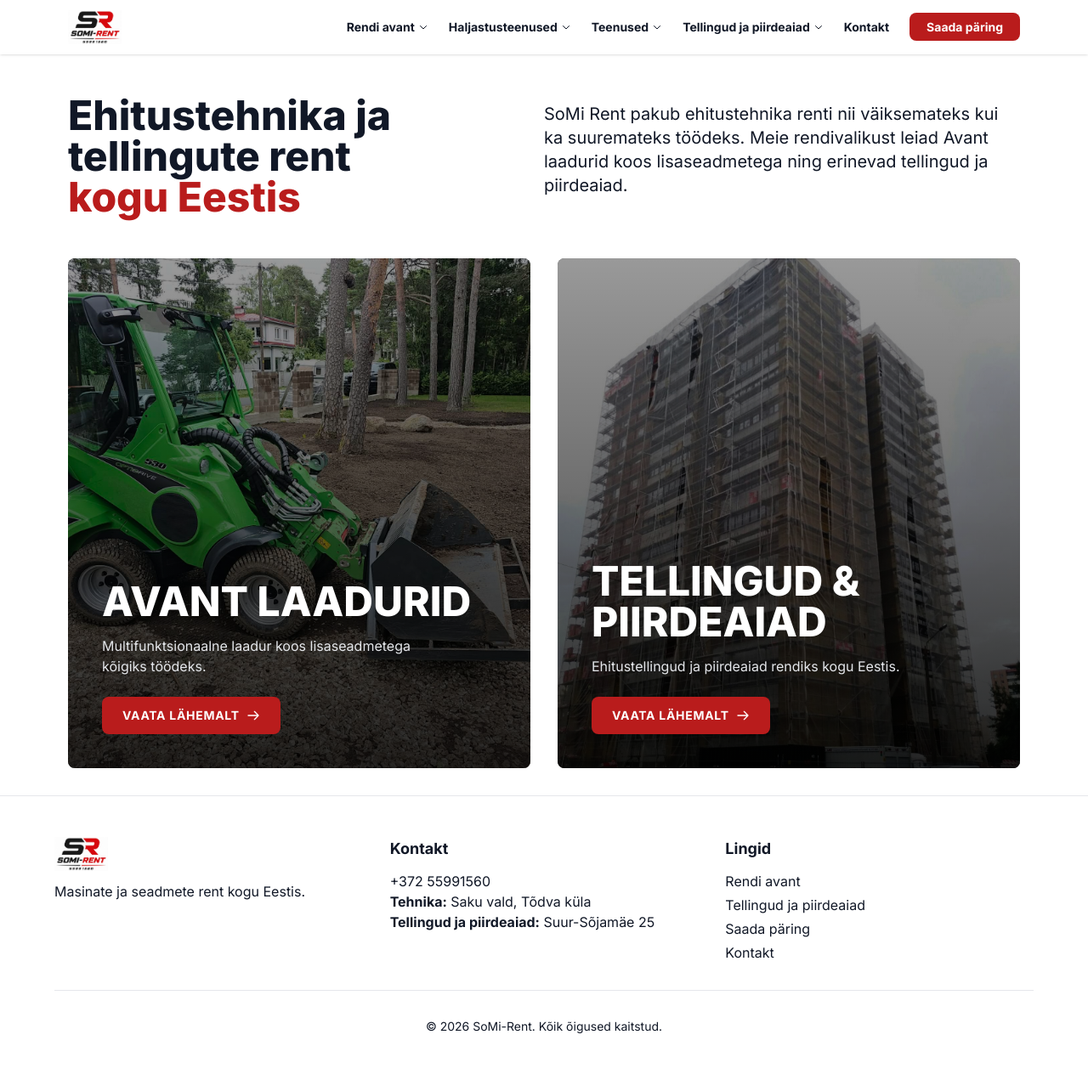
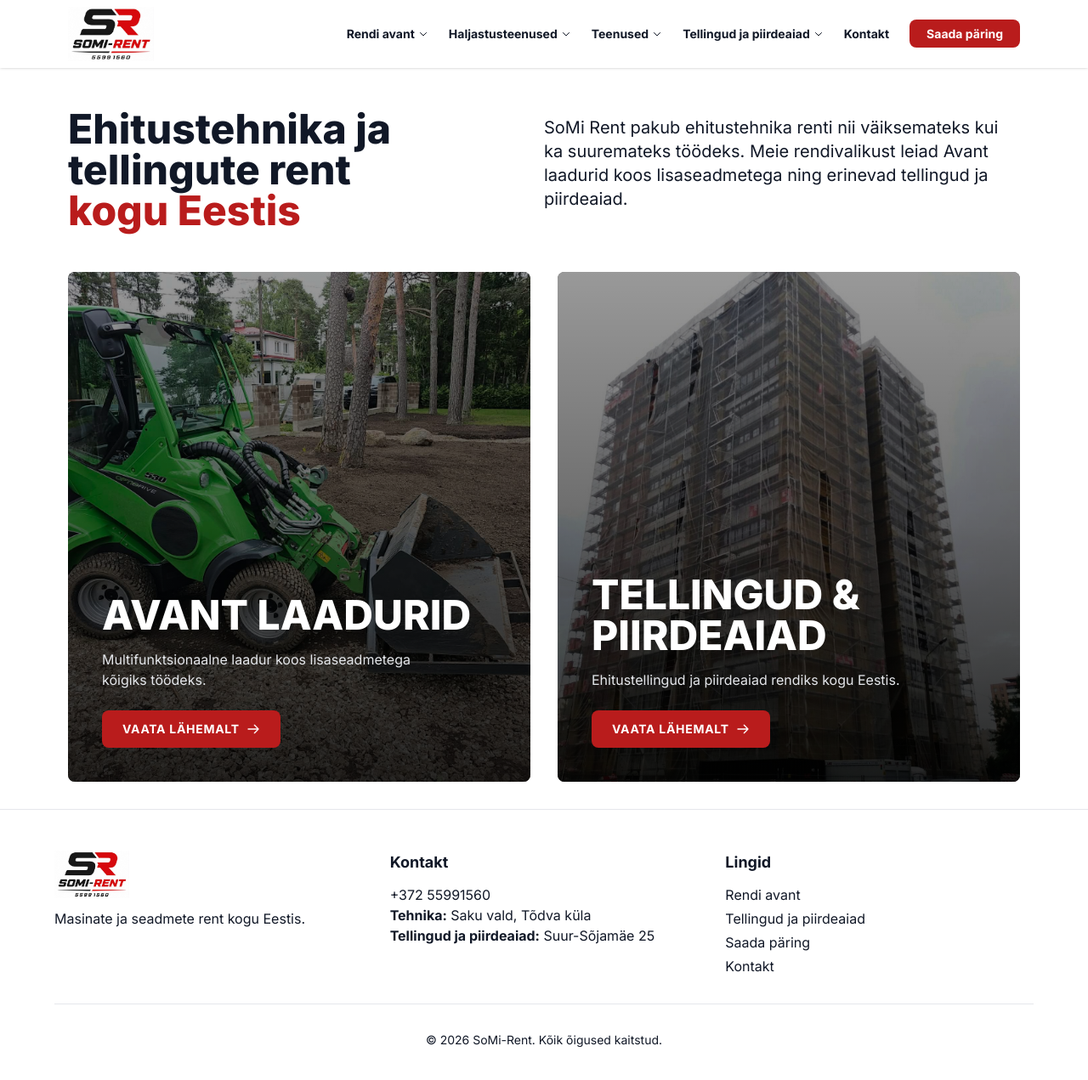
Before and after one commit to SoMi-Rent-OU/rendiportaal-homepage, a Jekyll site: the page built from index.md, in a window 1280 px wide and 1282 px high. Shown: the top 1271 px of the window at 85% size. Built offline with Jekyll 4.4.1, drawn with Linux system fonts in a browser that asks for light colours.

Commit message:
make logo bigger & change to correct og img

```diff
--- a/_includes/footer.html
+++ b/_includes/footer.html
@@ -1,7 +1,7 @@
 <footer class="border-t py-12 px-4">
   <div class="max-w-6xl mx-auto grid md:grid-cols-3 gap-8">
     <div>
-      <img loading="lazy" src="/images/logo.jpeg" alt="SoMi-Rent" class="h-10 mb-3">
+      <img loading="lazy" src="/images/logo.jpeg" alt="SoMi-Rent" class="h-14 mb-3">
       <p>Masinate ja seadmete rent kogu Eestis.</p>
     </div>
     <div>
--- a/_includes/navbar.html
+++ b/_includes/navbar.html
@@ -1,7 +1,7 @@
 <nav class="bg-white shadow sticky top-0 z-50">
-  <div class="max-w-6xl mx-auto px-4 flex items-center justify-between h-16">
+  <div class="max-w-6xl mx-auto px-4 flex items-center justify-between h-20">
     <a href="/" class="flex items-center gap-2">
-      <img src="/images/logo.jpeg" alt="SoMi-Rent" class="h-10">
+      <img src="/images/logo.jpeg" alt="SoMi-Rent" class="h-16">
     </a>
 
     <!-- Hamburger Button -->
```
Also changed, not shown: css/tailwind.min.css, images/og-img.jpeg.
